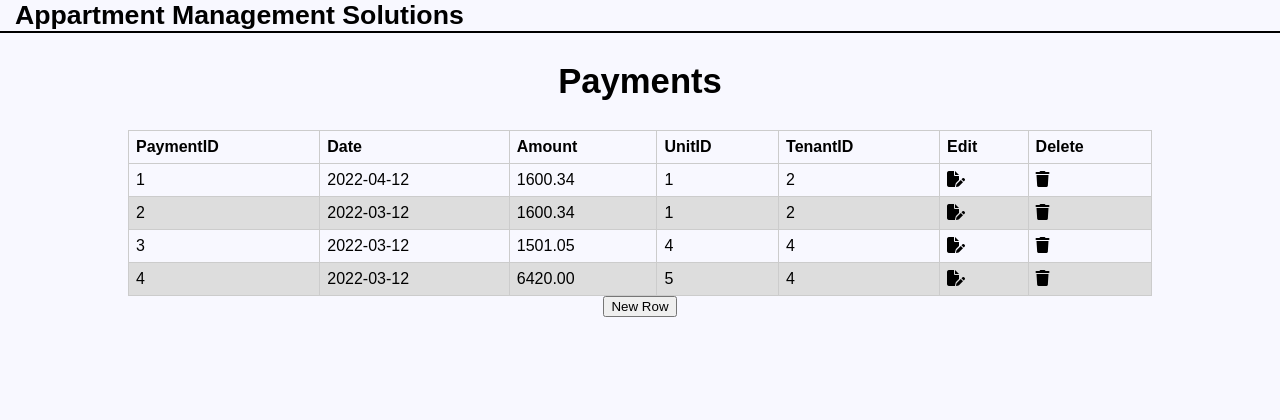
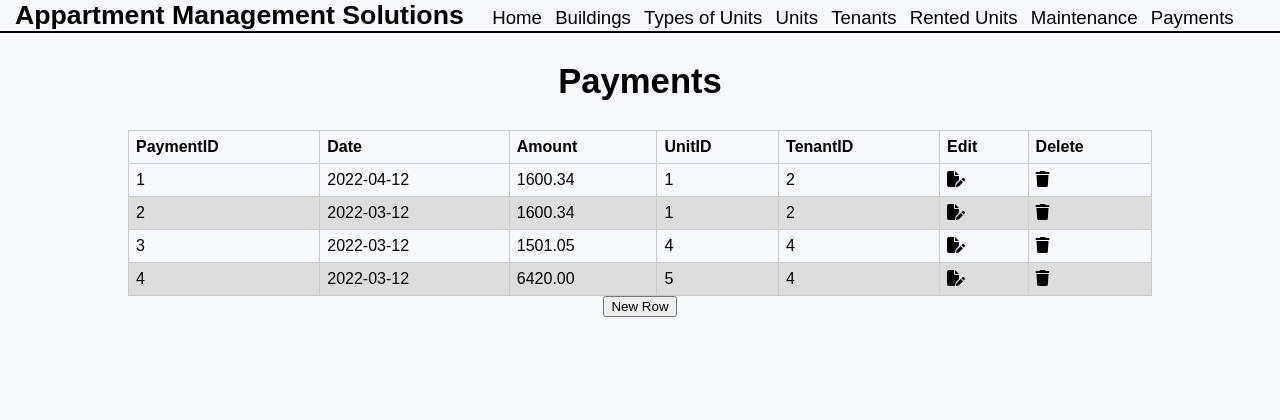
Before and after one commit to ianwissy/ApartmentManager, a Flask app: page /payments in a window 1280 px wide. Shown: the top 420 px of the page. Run offline with Flask 2, Linux system fonts and the light colour scheme; data comes from the database, SQL or seed files in the repository; data that the repository does not hold is empty; some libraries are stand-ins or nearby versions.

Commit message:
Adding things

```diff
--- a/static/style.css
+++ b/static/style.css
@@ -12,7 +12,19 @@ header{
   margin-bottom: 2%;
 }
 
-h1 {
+a{
+  color: black;
+  font-size: 14pt;
+  text-decoration: none;
+  margin-left:4px;
+  margin-right: 4px;
+
+}
+a:hover{
+  text-decoration: underline;
+}
+
+h1{
   margin: 5px;
   margin-right: 20px;
   font-size: 20pt;
--- a/templates/base.html
+++ b/templates/base.html
@@ -10,7 +10,33 @@
   <div id="content">
     <div id="spacing">
       <header>
-        <h1>Appartment Management Solutions</h1>
+        <nav>
+          <h1>Appartment Management Solutions</h1>
+          <a class="link" href="/">
+            Home
+          </a>
+          <a class="link" href="/buildings">
+            Buildings
+          </a>
+          <a class="link" href="/unittypes">
+            Types of Units
+          </a>
+          <a class="link" href="/units">
+            Units
+          </a>
+          <a class="link" href="/tenants">
+            Tenants
+          </a>
+          <a class="link" href="/rentedunits">
+            Rented Units
+          </a>
+          <a class="link" href="/maintenance">
+            Maintenance
+          </a>
+          <a class="link" href="/payments">
+            Payments
+          </a>
+        </nav>
       </header>
       {% block content %}
       {% endblock %}
```
